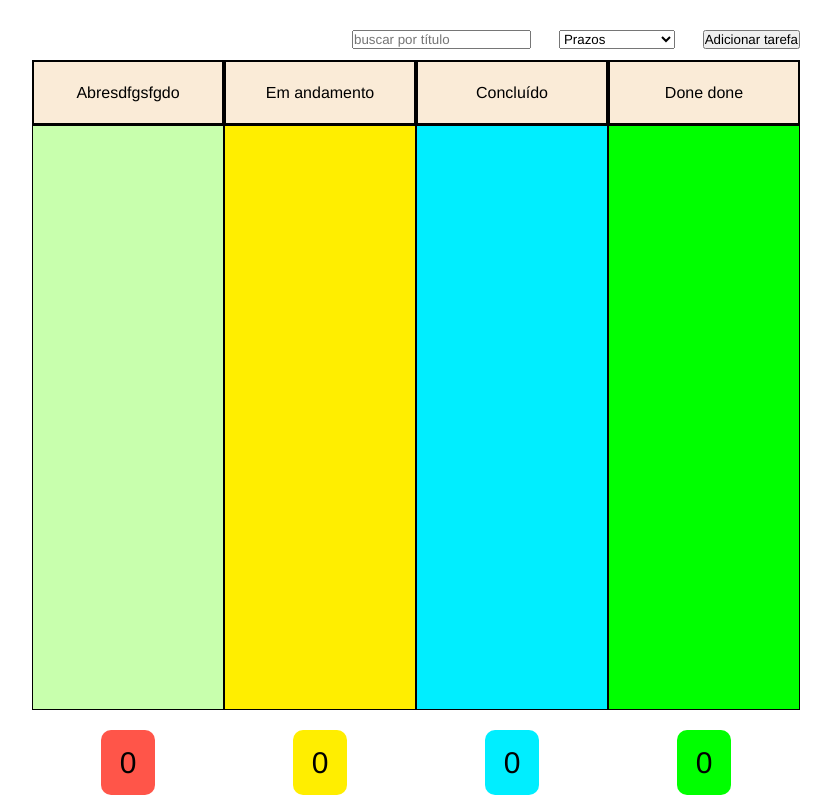
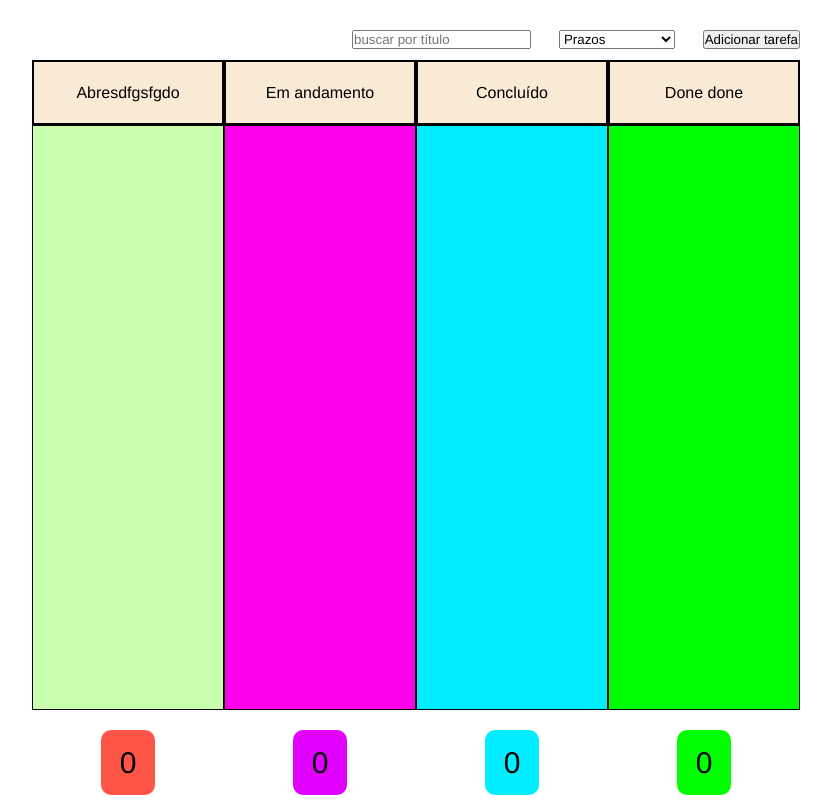
Before and after one commit to bito132/desafio-cyrrus, an Angular app: page / in a window 1280 px wide. Shown: the whole page, without its empty margins (224-1055 px from the left). Built offline with nearby package versions, Linux system fonts and the light colour scheme.

Commit message:
#cor coluna 2!

```diff
--- a/src/app/app.component.css
+++ b/src/app/app.component.css
@@ -108,7 +108,7 @@
 }
 
 #caixa-quantidade-por-coluna-2{
-    background-color: rgb(255, 238, 0);
+    background-color: rgb(225, 0, 255);
 }
 
 #caixa-quantidade-por-coluna-3{
--- a/src/app/componentes/coluna-kanban/coluna-kanban.component.css
+++ b/src/app/componentes/coluna-kanban/coluna-kanban.component.css
@@ -12,7 +12,7 @@
 }
 
 #coluna-2{
-    background-color: rgb(255, 238, 0);
+    background-color: rgb(255, 0, 234);
 }
 
 #coluna-3{
```
